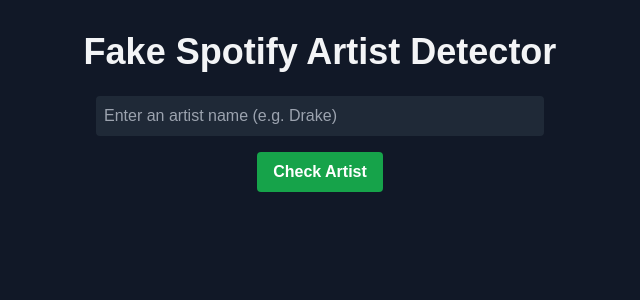
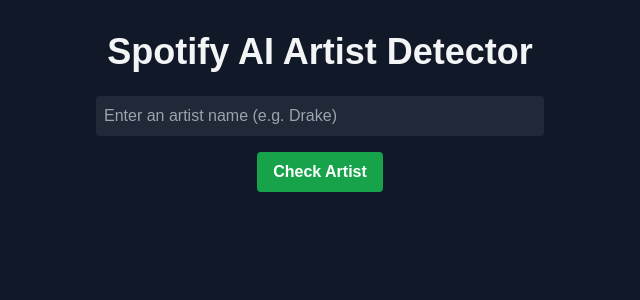
Before and after one commit to augusto-barros/fake-artist-spotify-detector, a Next.js app: page / in a window 1280 px wide. Shown: the top 300 px of the page, without its empty margins (320-960 px from the left). Built offline with nearby package versions, Linux system fonts and the light colour scheme.

Commit message:
Update page.js

```diff
--- a/app/page.js
+++ b/app/page.js
@@ -41,7 +41,7 @@
 
   return (
     <main className="bg-gray-900 text-gray-100 min-h-screen flex flex-col items-center p-8">
-      <h1 className="text-4xl font-bold mb-6">Fake Spotify Artist Detector</h1>
+      <h1 className="text-4xl font-bold mb-6">Spotify AI Artist Detector</h1>
       <div className="flex flex-col items-center w-full max-w-md">
         <input
           type="text"
```
